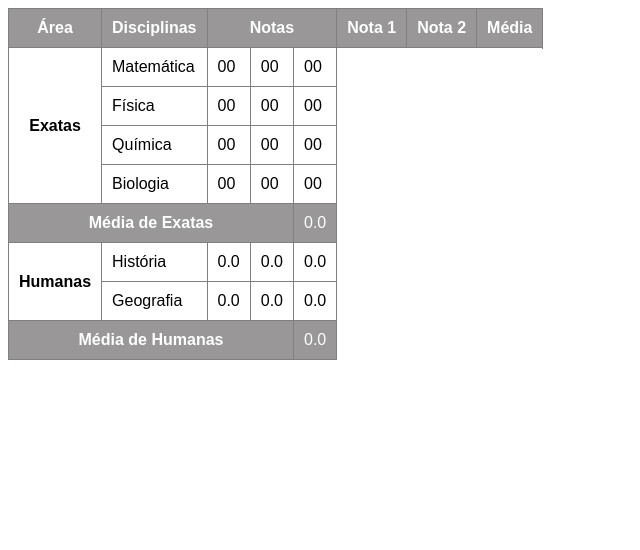
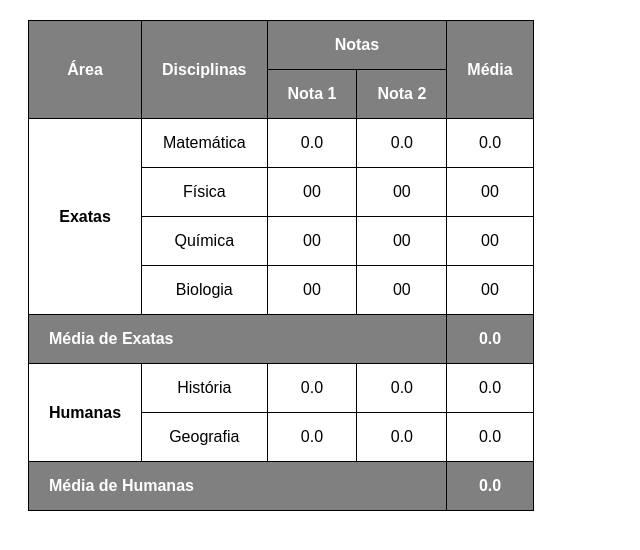
Before and after one commit to lepenedo/html-css, a plain HTML site: page desafios/d014/index.html in a window 1280 px wide. Shown: the whole page, without its empty margins (0-640 px from the left). Drawn offline with Linux system fonts and the light colour scheme.

Commit message:
update index.html

```diff
--- a/desafios/d014/index.html
+++ b/desafios/d014/index.html
@@ -4,7 +4,6 @@
     <meta charset="UTF-8">
     <meta name="viewport" content="width=device-width, initial-scale=1.0">
     <title>Desafio tabelas</title>
-
     <style>
         body {
           font-family: Arial, Helvetica, sans-serif;
@@ -12,6 +11,7 @@
 
         table {
           border-collapse: collapse;
+          margin: 20px;
         }
 
         caption {
@@ -19,47 +19,47 @@
           font-weight: bold;
           padding: 10px;
         }
-        thead {
-            background-color: #999797;
+
+        .destaque {
+          background-color: gray;
           color: white;
-        }
-        tr.media {
-            background-color: #999797;
-            color: white;
-        }
-        th, td {
-            border: 1px solid gray;
-            padding: 10px;
+          font-weight: bold;
         }
 
+        tbody > tr > th.destaque {
+          text-align: left;
+        }
+
+        th, td {
+          border: 1px solid black;
+          padding: 15px 20px;
+          text-align: center;
+        }
       </style>
 </head>
 <body>
     <table>
         <thead>
             <tr>
-            <th rowspan="2">Área</th>
-            <th rowspan="5">Disciplinas</th>
-            <th colspan="3">Notas</th>
-            <th>Nota 1</th>
-            <th>Nota 2</th>
-            <th rowspan="3">Média</th>
+                <th rowspan="2" scope="col" class="destaque">Área</th>
+                <th rowspan="2" scope="col" class="destaque">Disciplinas</th>
+                <th colspan="2" scope="colgroup" class="destaque">Notas</th>
+                <th rowspan="2" scope="col" class="destaque">Média</th>
 
         </tr>
         <tr>
-
+            <th class="destaque" scope="col">Nota 1</th>
+            <th class="destaque" scope="col">Nota 2</th>
           </tr>
     </thead>
 
     <tbody>
         <tr>
-            <th rowspan="4">Exatas</th>
+            <th rowspan="4" scope="rowgroup">Exatas</th>
             <td>Matemática</td>
-            <td>00</td>
-            <td>00</td>
-            <td>00</td>
-
-
+            <td>0.0</td>
+            <td>0.0</td>
+            <td>0.0</td>
           </tr>
 
         <tr>
@@ -83,13 +83,13 @@
             <td>00</td>
         </tr>
 
-           <tr class="media">
-               <th colspan="4">Média de Exatas</th>
-               <td>0.0</td>
+        <tr>
+            <th colspan="4" scope="row" class="destaque">Média de Exatas</th>
+            <td class="destaque">0.0</td>
           </tr>
 
            <tr>
-            <th rowspan="2">Humanas</th>
+            <th rowspan="2" scope="rowgroup">Humanas</th>
             <td>História</td>
             <td>0.0</td>
             <td>0.0</td>
@@ -101,9 +101,9 @@
             <td>0.0</td>
             <td>0.0</td>
         </tr>
-        <tr class="media">
-            <th colspan="4">Média de Humanas</th>
-            <td>0.0</td>
+        <tr>
+            <th colspan="4" scope="row" class="destaque">Média de Humanas</th>
+            <td class="destaque">0.0</td>
           </tr>
         </tbody>
     </table>
```
Lines whose indentation alone changed are shown as unchanged.
